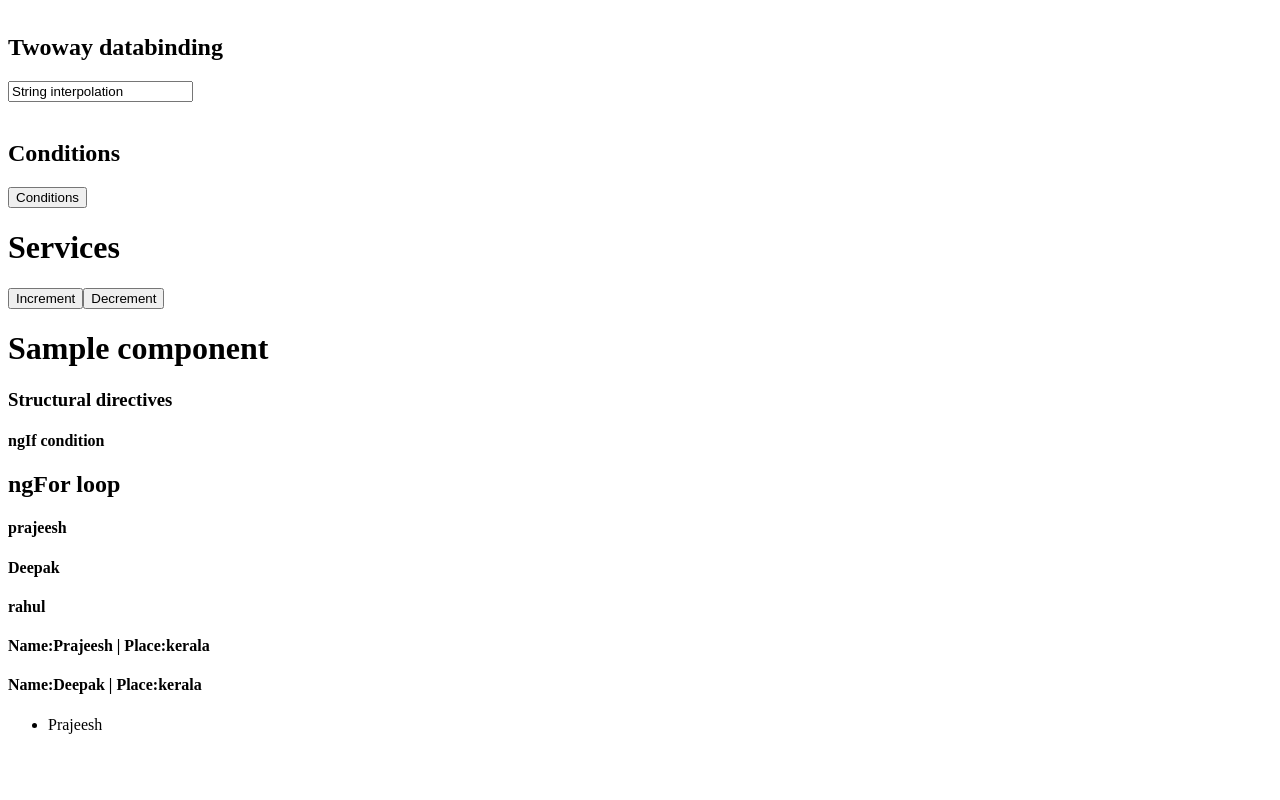
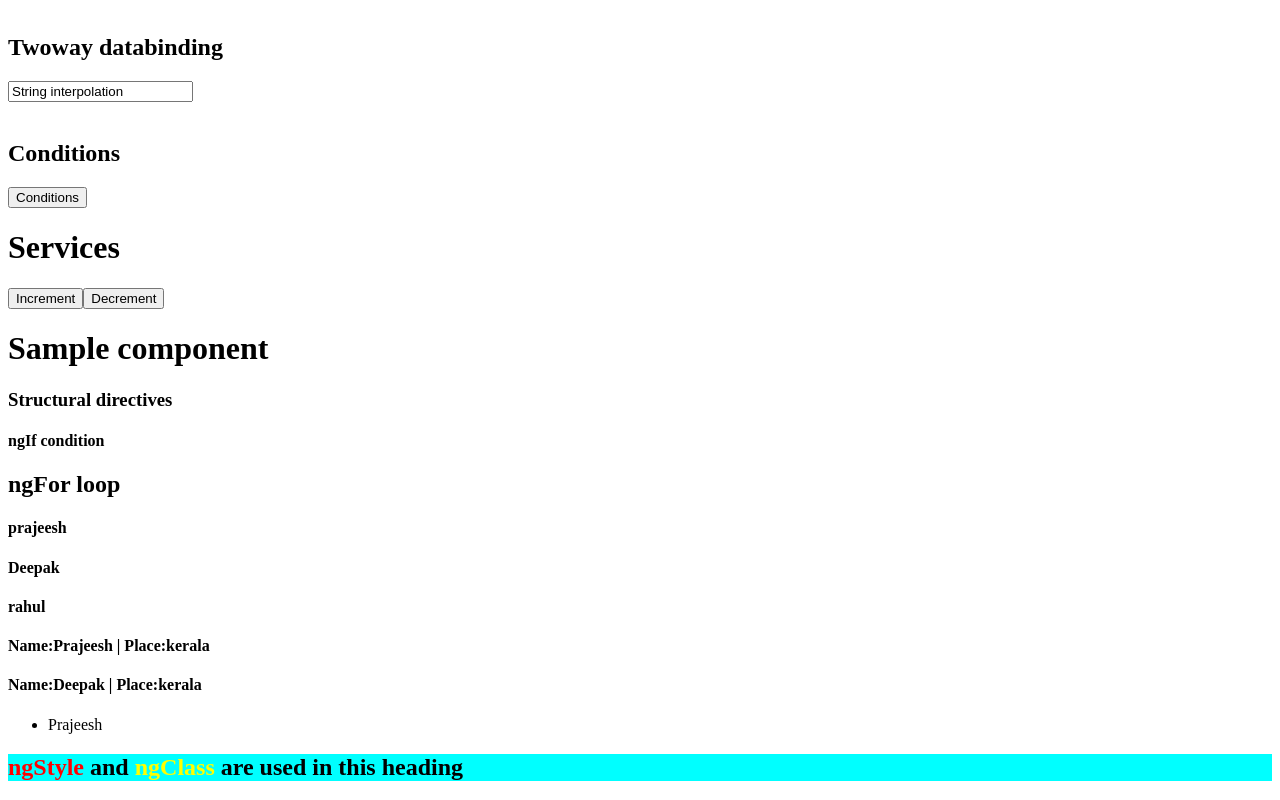
Before and after one commit to Prajeesh7/Angular, an Angular app: page / in a window 1280 px wide. Shown: the part 375-1175 px from the top of the page. Before the commit the page ends 1125 px from the top, so only its background shows below. Built offline with nearby package versions, Linux system fonts and the light colour scheme.

Commit message:
ngClass and ngStyle applied

```diff
--- a/src/app/sample-component/sample-component.component.css
+++ b/src/app/sample-component/sample-component.component.css
@@ -0,0 +1,3 @@
+.style{
+    background-color: aqua;
+}
--- a/src/app/sample-component/sample-component.component.html
+++ b/src/app/sample-component/sample-component.component.html
@@ -10,3 +10,5 @@
     <li *ngSwitchCase="'Rahul'">Rahul</li>
     <li *ngSwitchCase="'Prajeesh'">Prajeesh</li>
 </ul>
+
+<h2 ngClass="style"><span [ngStyle]="{color:'red'}">ngStyle</span> and <span [ngStyle]="{color:'yellow'}">ngClass</span> are used in this heading </h2>
```
